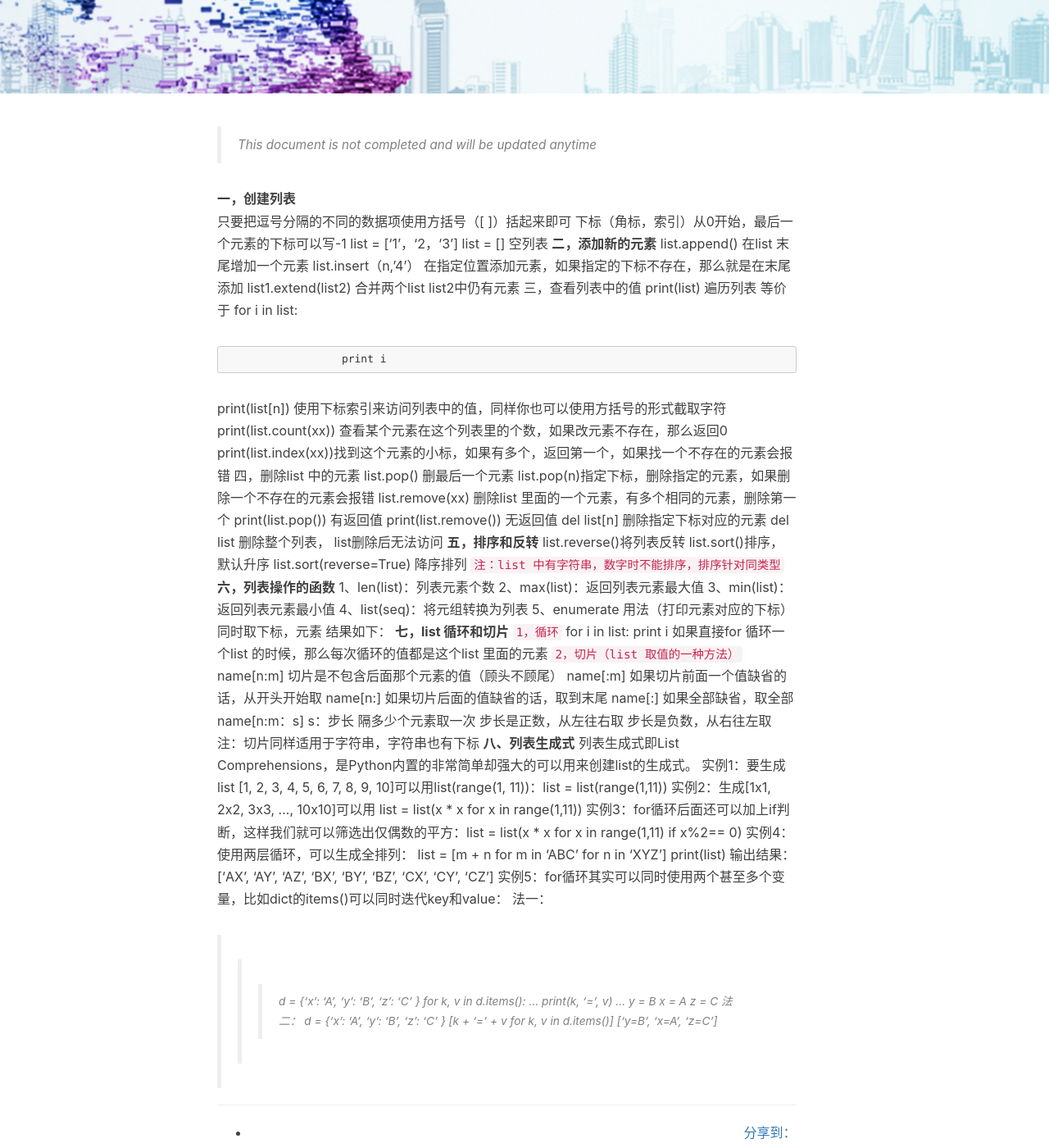
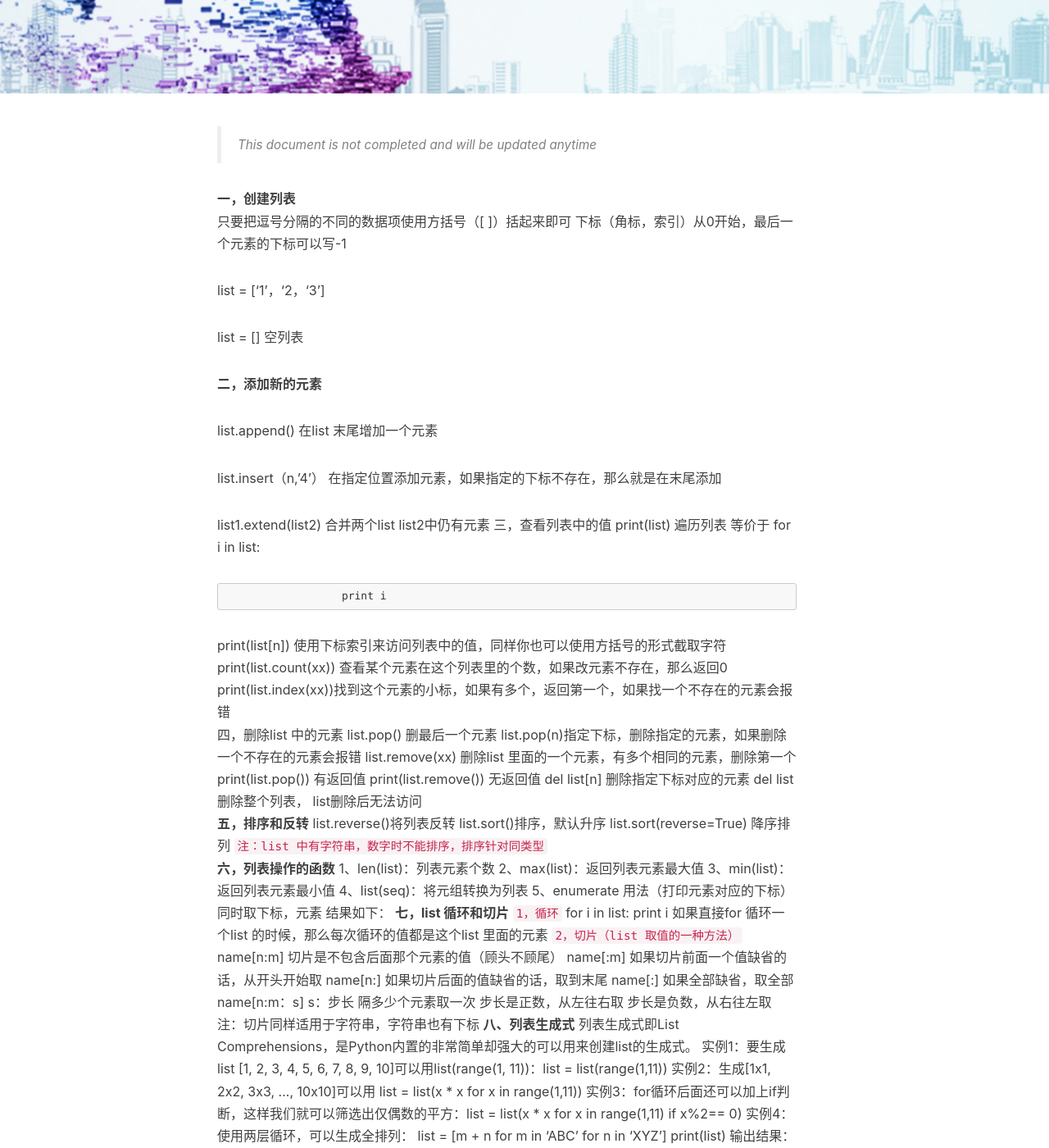
Before and after one commit to zhaoyy0513/zhaoyy0513.github.com, a Jekyll site: the page built from _posts/2018-04-06-python1.markdown, in a window 1280 px wide and 1400 px high, scrolled down 409 px. Shown: the whole window at 82% size. Built offline with Jekyll 4.4.1, drawn with Linux system fonts in a browser that asks for light colours; nearby versions of some CDN libraries; comment, search, counter and statistics services are not loaded.

Commit message:
first_update

```diff
--- a/_posts/2018-04-06-python1.markdown
+++ b/_posts/2018-04-06-python1.markdown
@@ -14,11 +14,17 @@ tags:
 
 **一，创建列表**
 只要把逗号分隔的不同的数据项使用方括号（[ ]）括起来即可 下标（角标，索引）从0开始，最后一个元素的下标可以写-1
+
 list  =  ['1'，‘2，‘3’]
+
 list = [] 空列表
+
 **二，添加新的元素**
+
 list.append() 在list 末尾增加一个元素
+
 list.insert（n,'4'） 在指定位置添加元素，如果指定的下标不存在，那么就是在末尾添加
+
 list1.extend(list2) 合并两个list   list2中仍有元素
 三，查看列表中的值
 print(list)    遍历列表
@@ -28,7 +34,7 @@ print(list)    遍历列表
 
 print(list[n])  使用下标索引来访问列表中的值，同样你也可以使用方括号的形式截取字符
 print(list.count(xx)) 查看某个元素在这个列表里的个数，如果改元素不存在，那么返回0
-print(list.index(xx))找到这个元素的小标，如果有多个，返回第一个，如果找一个不存在的元素会报错
+print(list.index(xx))找到这个元素的小标，如果有多个，返回第一个，如果找一个不存在的元素会报错<br/>
 四，删除list 中的元素
 list.pop() 删最后一个元素
 list.pop(n)指定下标，删除指定的元素，如果删除一个不存在的元素会报错
@@ -36,12 +42,12 @@ list.remove(xx) 删除list 里面的一个元素，有多个相同的元素，
 print(list.pop()) 有返回值
 print(list.remove()) 无返回值
 del  list[n] 删除指定下标对应的元素
-del list 删除整个列表， list删除后无法访问
+del list 删除整个列表， list删除后无法访问<br/>
 **五，排序和反转**
 list.reverse()将列表反转
 list.sort()排序，默认升序
 list.sort(reverse=True) 降序排列
-`注：list 中有字符串，数字时不能排序，排序针对同类型`
+`注：list 中有字符串，数字时不能排序，排序针对同类型`<br/>
 **六，列表操作的函数**
 1、len(list)：列表元素个数
 2、max(list)：返回列表元素最大值
```
